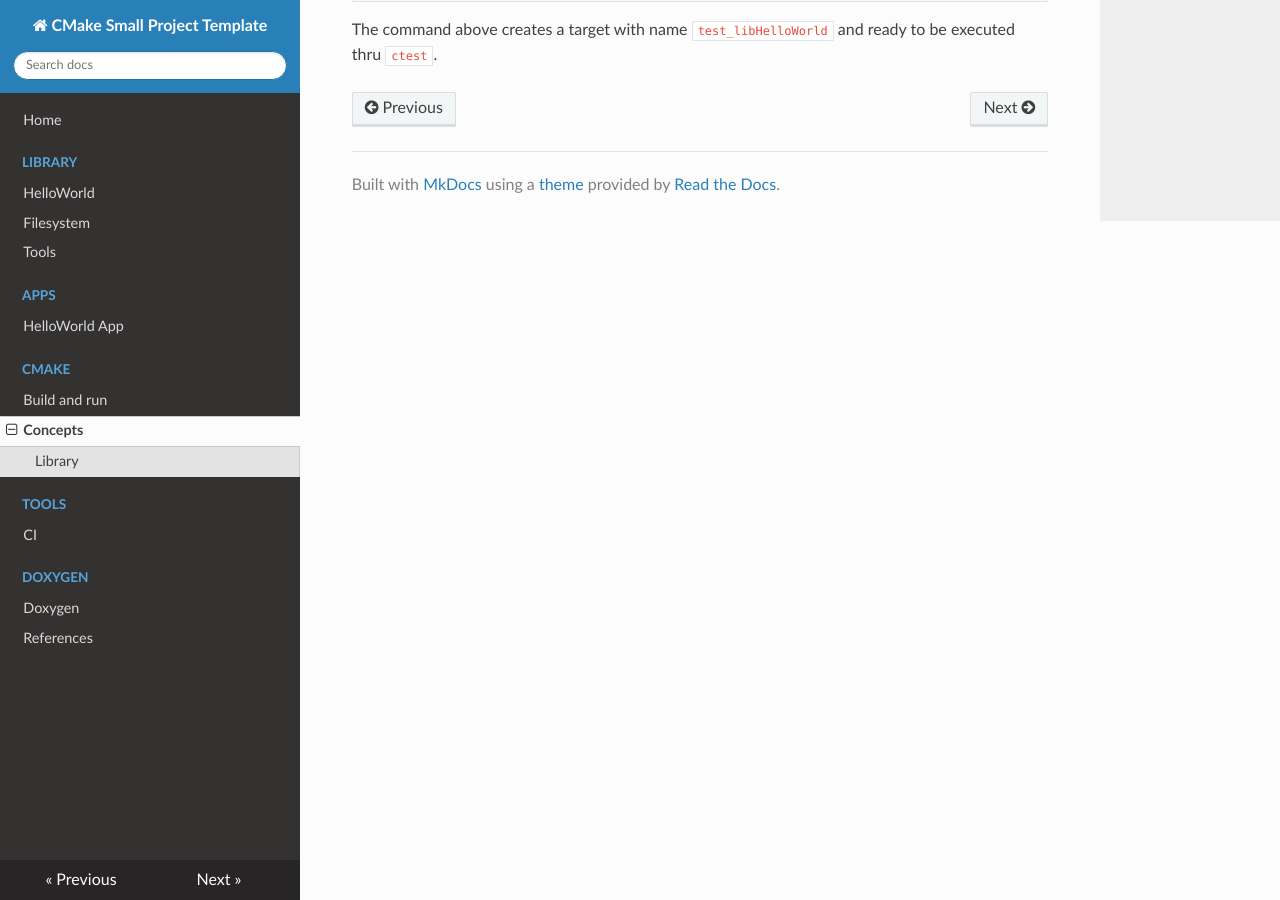
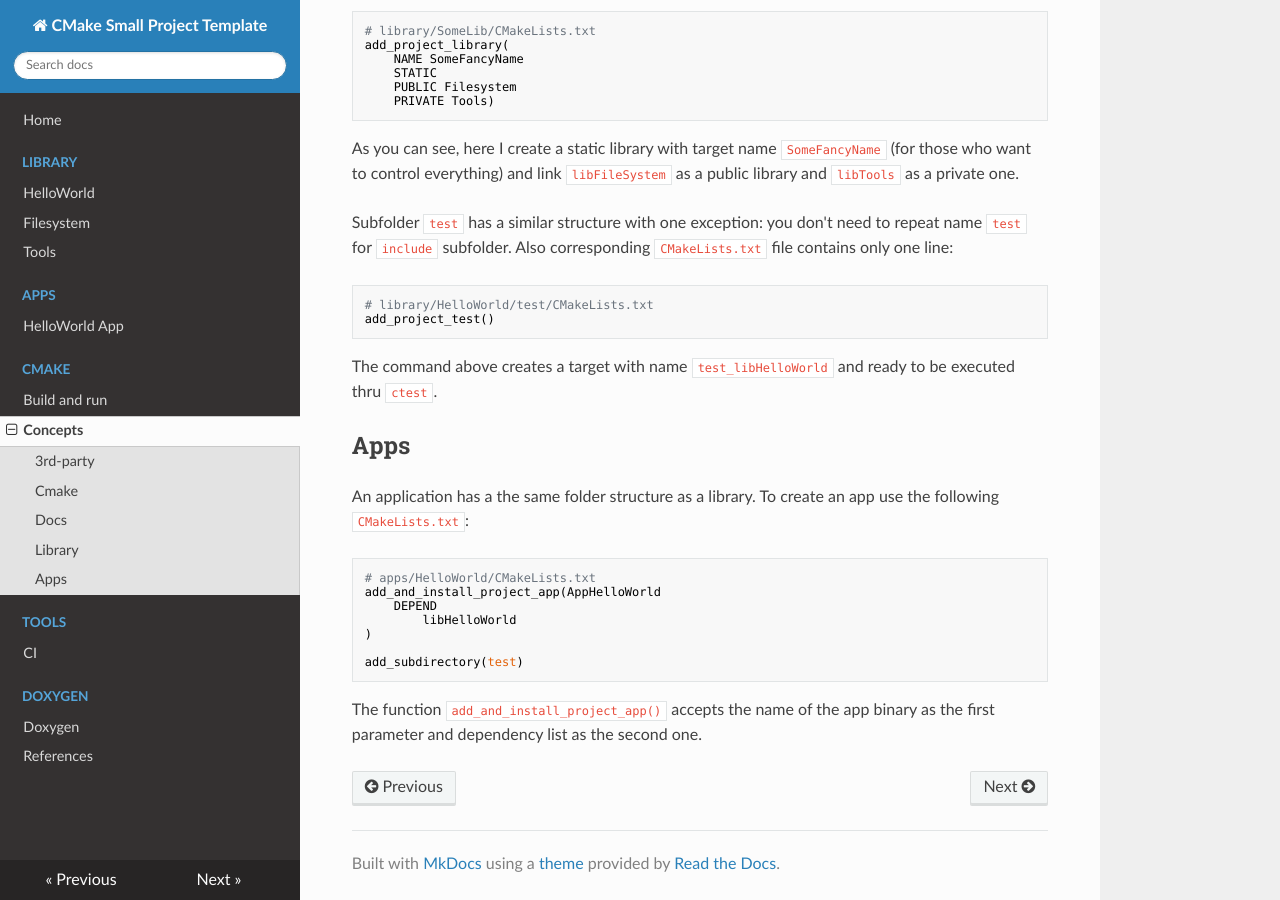
Before and after one commit to DwarKapex/cmake-small-project-template, an MkDocs documentation site: the page built from docs/docs/cmake/concepts.md, in a window 1280 px wide and 900 px high, scrolled down 1953 px. Built offline with MkDocs 1.6.1, drawn with Linux system fonts in a browser that asks for light colours; nearby versions of some CDN libraries; some of the changed text lies outside the part shown.

Commit message:
Expand docs for concepts

````diff
--- a/docs/docs/cmake/concepts.md
+++ b/docs/docs/cmake/concepts.md
@@ -12,6 +12,19 @@
 ```
 
 The names of each folder is self explained, but let me add some words here.
+
+
+## 3rd-party
+
+Collection of useful libraries, binaries and etc. that can be used in the project. One of them is `googletest`
+
+## Cmake
+
+Set of CMake functions used in this project
+
+## Docs
+
+Documentation of the project based on [mkdocs](https://www.mkdocs.org/user-guide/installation/)
 
 ## Library
 
@@ -98,3 +111,19 @@
 ```
 
 The command above creates a target with name `test_libHelloWorld` and ready to be executed thru `ctest`.
+
+## Apps
+
+An application has a the same folder structure as a library. To create an app use the following `CMakeLists.txt`:
+
+```bash
+# apps/HelloWorld/CMakeLists.txt
+add_and_install_project_app(AppHelloWorld
+    DEPEND
+        libHelloWorld
+)
+
+add_subdirectory(test)
+```
+
+The function `add_and_install_project_app()` accepts the name of the app binary as the first parameter and dependency list as the second one.
````
